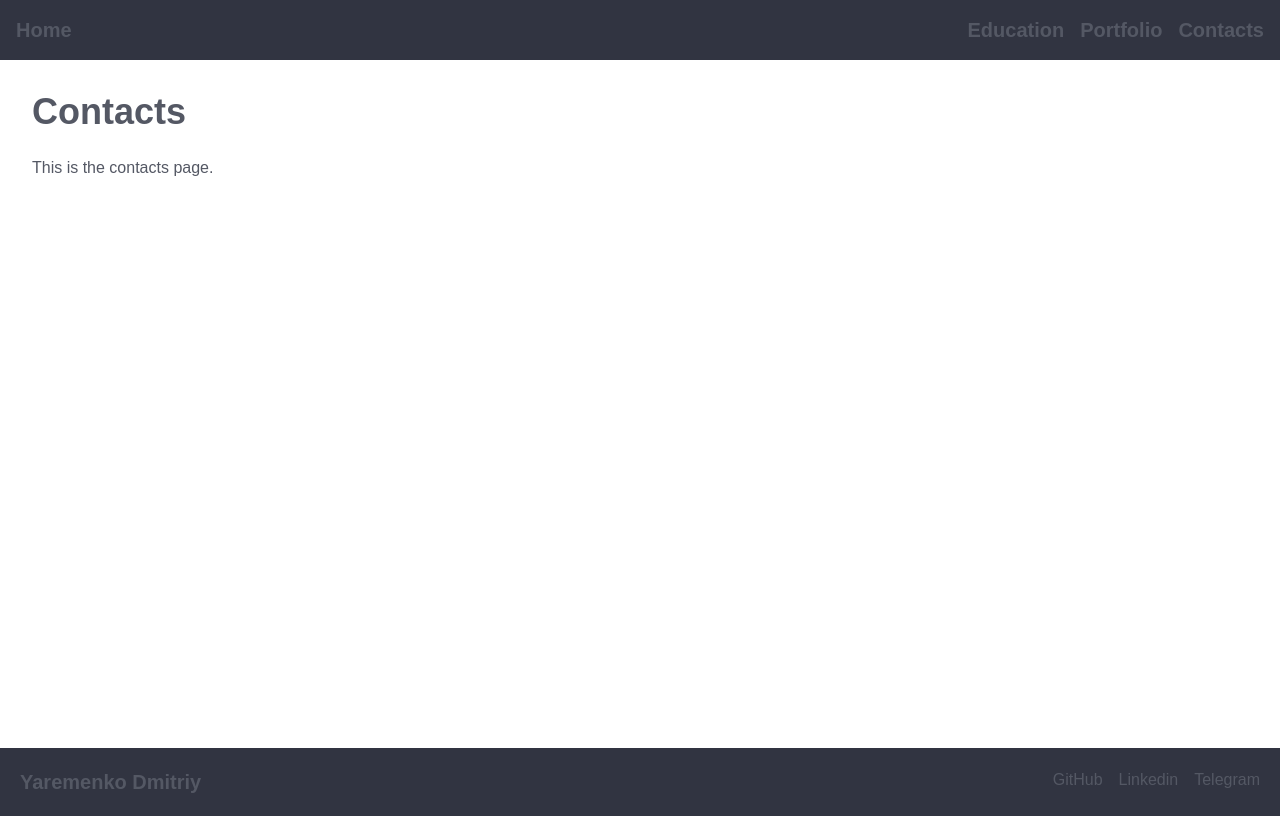
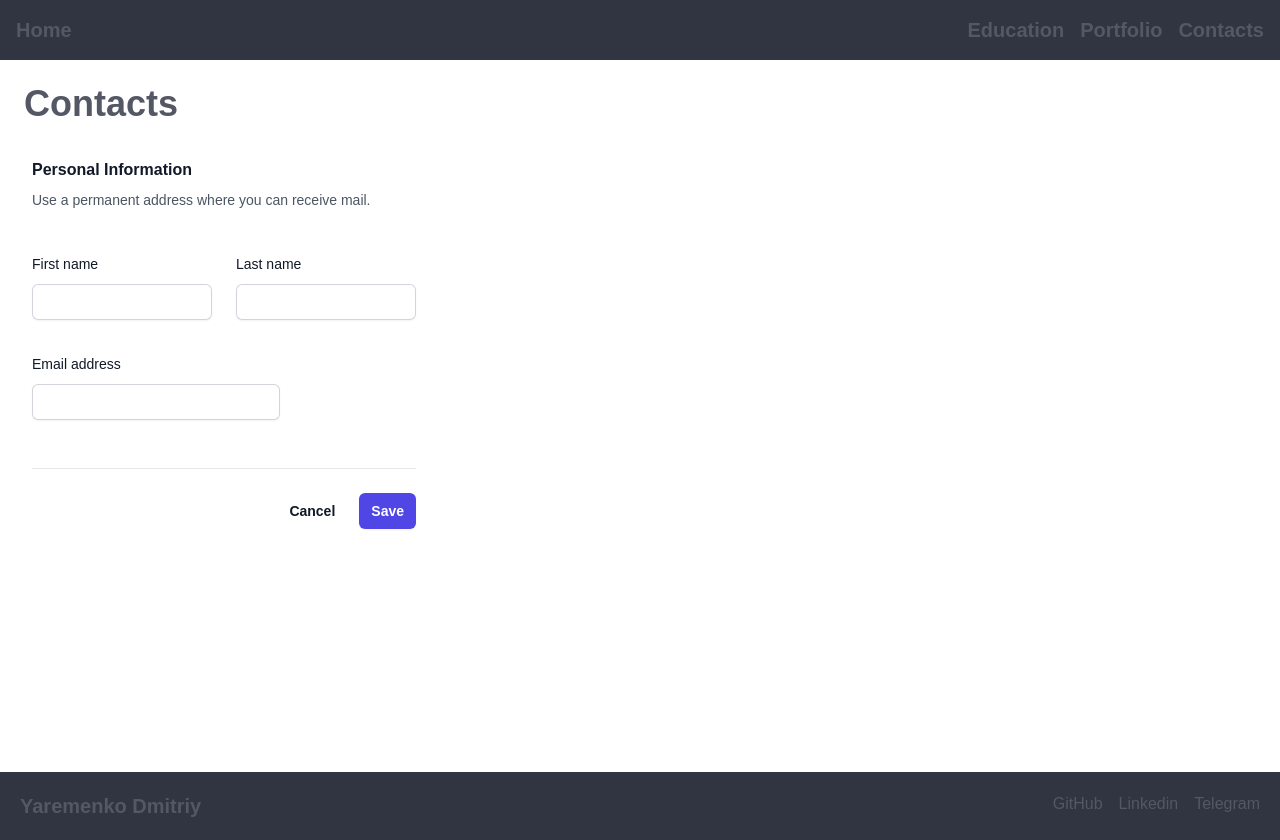
Before and after one commit to demos1981/MySkills, a Next.js app in the folder skills/: page /contacts in a window 1280 px wide. Before the commit the page ends 816 px from the top, so only its background shows below. Built offline with nearby package versions, Linux system fonts and the light colour scheme; a web font is replaced by a local one.

Commit message:
education:  add new components

```diff
--- /dev/null
+++ b/skills/src/app/components/Form.tsx
@@ -0,0 +1,141 @@
+import React from "react";
+// import { Formik, Form, Field } from "formik";
+// import * as Yup from "yup";
+
+// const SignupSchema = Yup.object().shape({
+//   firstName: Yup.string()
+//     .min(2, "Too Short!")
+//     .max(50, "Too Long!")
+//     .required("Required"),
+//   lastName: Yup.string()
+//     .min(2, "Too Short!")
+//     .max(50, "Too Long!")
+//     .required("Required"),
+//   email: Yup.string().email("Invalid email").required("Required"),
+// });
+// const Forma = () => {
+//   return (
+//     <>
+//       <div>
+//         <Formik
+//           initialValues={{
+//             firstName: "",
+//             lastName: "",
+//             email: "",
+//           }}
+//           validationSchema={SignupSchema}
+//           onSubmit={(values) => {
+//             // same shape as initial values
+//             console.log(values);
+//           }}
+//         >
+//           {({ errors, touched }) => (
+//             <Form>
+//               <Field name="firstName" />
+//               {errors.firstName && touched.firstName ? (
+//                 <div>{errors.firstName}</div>
+//               ) : null}
+//               <Field name="lastName" />
+//               {errors.lastName && touched.lastName ? (
+//                 <div>{errors.lastName}</div>
+//               ) : null}
+//               <Field name="email" type="email" />
+//               {errors.email && touched.email ? <div>{errors.email}</div> : null}
+//               <button type="submit">Submit</button>
+//             </Form>
+//           )}
+//         </Formik>
+//       </div>
+//     </>
+//   );
+// };
+
+const Form = () => {
+  return (
+    <form className="max-w-96">
+      <div className="space-y-12">
+        <div className="border-b border-gray-900/10 pb-12">
+          <h2 className="text-base font-semibold leading-7 text-gray-900">
+            Personal Information
+          </h2>
+          <p className="mt-1 text-sm leading-6 text-gray-600">
+            Use a permanent address where you can receive mail.
+          </p>
+
+          <div className="mt-10 grid grid-cols-1 gap-x-6 gap-y-8 sm:grid-cols-6">
+            <div className="sm:col-span-3">
+              <label
+                htmlFor="first-name"
+                className="block text-sm font-medium leading-6 text-gray-900"
+              >
+                First name
+              </label>
+              <div className="mt-2">
+                <input
+                  id="first-name"
+                  name="first-name"
+                  type="text"
+                  autoComplete="given-name"
+                  className="block w-full rounded-md border-0 py-1.5 text-gray-900 shadow-sm ring-1 ring-inset ring-gray-300 placeholder:text-gray-400 focus:ring-2 focus:ring-inset focus:ring-indigo-600 sm:text-sm sm:leading-6"
+                />
+              </div>
+            </div>
+
+            <div className="sm:col-span-3">
+              <label
+                htmlFor="last-name"
+                className="block text-sm font-medium leading-6 text-gray-900"
+              >
+                Last name
+              </label>
+              <div className="mt-2">
+                <input
+                  id="last-name"
+                  name="last-name"
+                  type="text"
+                  autoComplete="family-name"
+                  className="block w-full rounded-md border-0 py-1.5 text-gray-900 shadow-sm ring-1 ring-inset ring-gray-300 placeholder:text-gray-400 focus:ring-2 focus:ring-inset focus:ring-indigo-600 sm:text-sm sm:leading-6"
+                />
+              </div>
+            </div>
+
+            <div className="sm:col-span-4">
+              <label
+                htmlFor="email"
+                className="block text-sm font-medium leading-6 text-gray-900"
+              >
+                Email address
+              </label>
+              <div className="mt-2">
+                <input
+                  id="email"
+                  name="email"
+                  type="email"
+                  autoComplete="email"
+                  className="block w-full rounded-md border-0 py-1.5 text-gray-900 shadow-sm ring-1 ring-inset ring-gray-300 placeholder:text-gray-400 focus:ring-2 focus:ring-inset focus:ring-indigo-600 sm:text-sm sm:leading-6"
+                />
+              </div>
+            </div>
+          </div>
+        </div>
+      </div>
+
+      <div className="mt-6 flex items-center justify-end gap-x-6">
+        <button
+          type="button"
+          className="text-sm font-semibold leading-6 text-gray-900"
+        >
+          Cancel
+        </button>
+        <button
+          type="submit"
+          className="rounded-md bg-indigo-600 px-3 py-2 text-sm font-semibold text-white shadow-sm hover:bg-indigo-500 focus-visible:outline focus-visible:outline-2 focus-visible:outline-offset-2 focus-visible:outline-indigo-600"
+        >
+          Save
+        </button>
+      </div>
+    </form>
+  );
+};
+
+export default Form;
--- /dev/null
+++ b/skills/src/app/components/MyInfo.tsx
@@ -0,0 +1,7 @@
+import React from "react";
+
+const MyInfo = () => {
+  return <div></div>;
+};
+
+export default MyInfo;
--- a/skills/src/app/contacts/page.tsx
+++ b/skills/src/app/contacts/page.tsx
@@ -1,5 +1,6 @@
 import { FC } from "react";
 import { Metadata } from "next";
+import Forma from "../components/Form";
 export const metadata: Metadata = {
   title: "Contacts",
   description: "All my contacts ",
@@ -8,10 +9,12 @@
 
 const Contacts: FC = () => {
   return (
-    <div className="container mx-auto p-8">
-      <h1 className="text-4xl font-bold mb-6">Contacts</h1>
-      <p>This is the contacts page.</p>
-    </div>
+    <>
+      <h1 className="text-4xl font-bold ml-6 mt-6">Contacts</h1>
+      <div className="container flex justify-between mx-auto p-8">
+        <Forma />
+      </div>
+    </>
   );
 };
 
--- a/skills/src/app/education/page.tsx
+++ b/skills/src/app/education/page.tsx
@@ -44,14 +44,14 @@
 const Education: FC = () => {
   return (
     <>
-      <div>
-        <h1 className="flex justify-center text-4xl mt-8">EDUCATION</h1>
-        <section>
-          <div className="relative flex h-full w-full max-w-[32rem] items-center justify-center overflow-hidden rounded-lg  bg-background px-20 pb-20 pt-8 ">
-            <IconsRound iconSlugs={slugs} />
-          </div>
-        </section>
-      </div>
+      <h1 className="text-4xl font-bold ml-6 mt-6">Education</h1>
+
+      <div className="container mx-auto p-8"></div>
+      <section>
+        <div className="relative flex h-full w-full max-w-[32rem] items-center justify-center overflow-hidden rounded-lg  bg-background px-20 pb-20 pt-8 ">
+          <IconsRound iconSlugs={slugs} />
+        </div>
+      </section>
     </>
   );
 };
--- a/skills/src/app/portfolio/page.tsx
+++ b/skills/src/app/portfolio/page.tsx
@@ -9,10 +9,11 @@
 
 const Portfolio: FC = () => {
   return (
-    <div className="container mx-auto p-8">
-      <h1 className="text-4xl font-bold mb-6">Portfolio</h1>
-      <p>This is the portfolio page.</p>
-    </div>
+    <>
+      <h1 className="text-4xl font-bold ml-6 mt-6">Portfolio</h1>
+
+      <div className="container mx-auto p-8"></div>
+    </>
   );
 };
 
--- a/skills/tailwind.config.ts
+++ b/skills/tailwind.config.ts
@@ -21,6 +21,6 @@
       },
     },
   },
-  plugins: [],
+  plugins: [require("@tailwindcss/forms")],
 };
 export default config;
```
Also changed, not shown: skills/package.json (+13 -2 lines), 2 other files (tests, documents, lock files or other folders).
